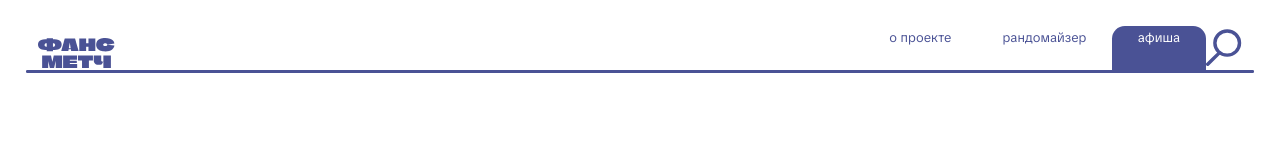
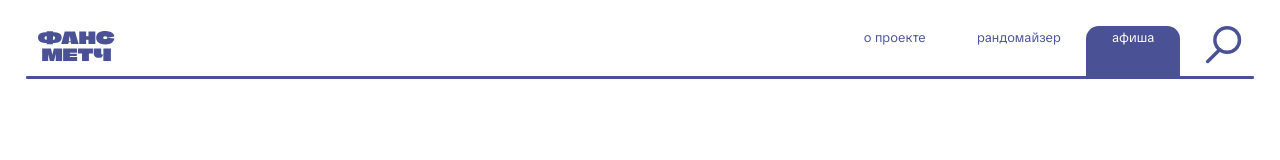
Before and after one commit to seekaterina/fansmatch, a React app: page src/pages/poster.html in a window 1280 px wide. Built offline with nearby package versions, Linux system fonts and the light colour scheme.

Commit message:
резиновость на всех страницах

```diff
--- a/src/pages/poster.html
+++ b/src/pages/poster.html
@@ -9,13 +9,13 @@
     <div class="flex wrap fixed container z1000">
       <div class="header flex jc-sb ai-e">
         <a href="index.html">
-          <img src="../images/logo.svg" class="header-logo pb25">
+          <img src="../images/logo.svg" class="header-logo pb1">
         </a>
         <div class="flex">
           <a href="about.html" class="header-elem">о проекте</a>
           <a href="random.html" class="header-elem">рандомайзер</a>
           <a href="poster.html" class="header-elem active">афиша</a>
-          <img src="../images/search.svg" class="pb25 pl40">
+          <img src="../images/search.svg" class="pb1 pl2">
         </div>
       </div>
       <div class="header-bottom"></div>
```
Also changed, not shown: src/index.html (+2 -2 lines), src/pages/random.html (+2 -2 lines).
